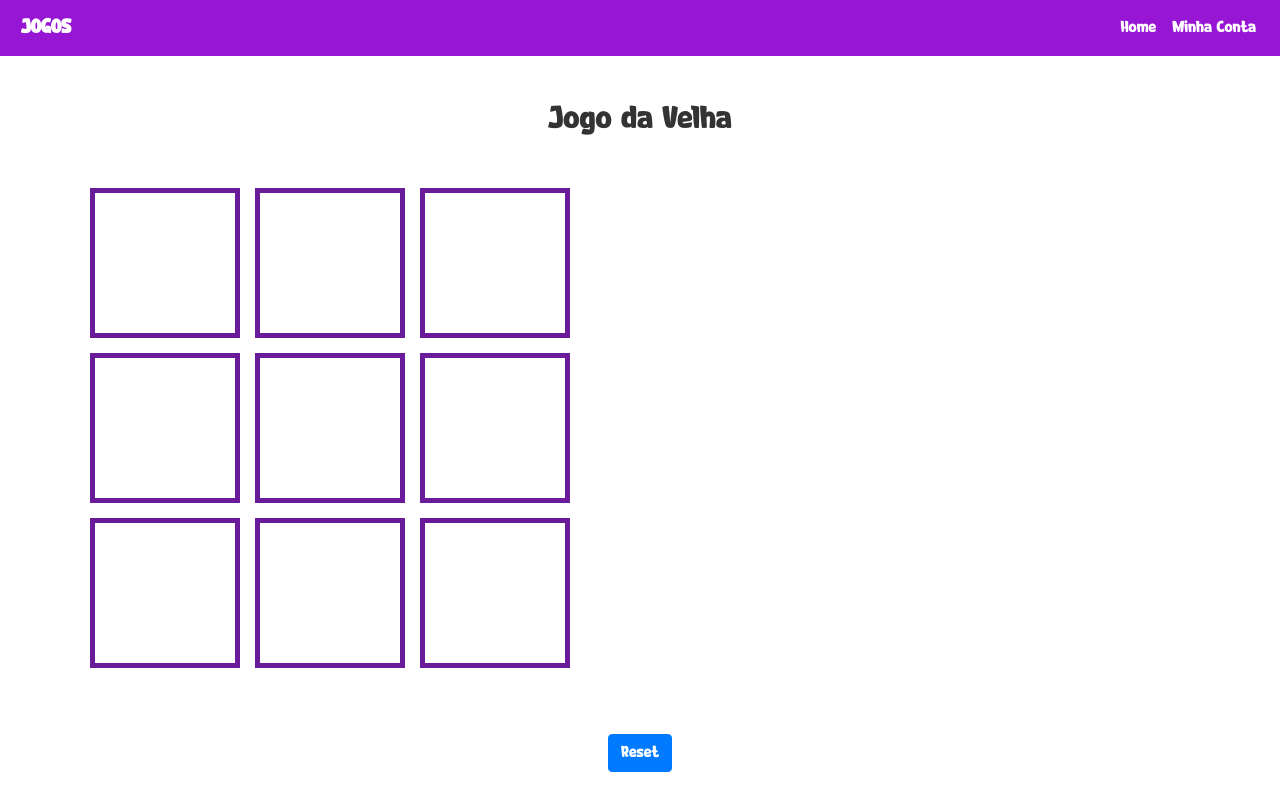
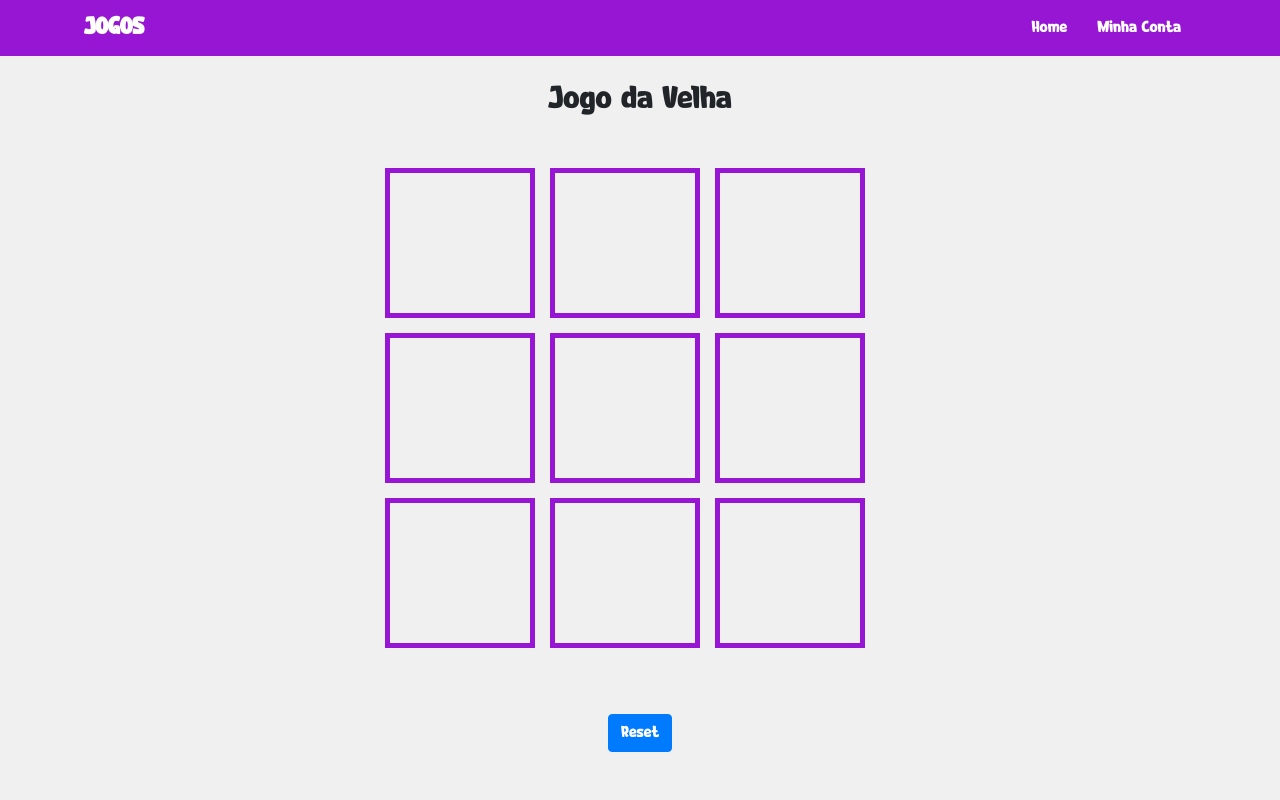
Before and after one commit to anavicentine/StartAI, a plain HTML site: page jogodavelha.html in a window 1280 px wide. Drawn offline with nearby package versions, Linux system fonts and the light colour scheme.

Commit message:
primeiro commit

```diff
--- a/jogodavelha.html
+++ b/jogodavelha.html
@@ -6,7 +6,7 @@
     <meta name="viewport" content="width=device-width, initial-scale=1.0">
     <title>Jogo da Velha</title>
     <link rel="stylesheet" href="https://stackpath.bootstrapcdn.com/bootstrap/4.5.2/css/bootstrap.min.css">
-    <link rel="stylesheet" href="style.css">
+    <link rel="stylesheet" href="stylevelha.css">
     <style>
 .container {
     text-align: center;
@@ -18,6 +18,7 @@
     grid-gap: 15px; /* Increased gap */
     margin: 50px auto; /* Center the game */
     align-items: center;
+    margin-left: 300px;
 }
 
 .cell {
@@ -28,27 +29,18 @@
     justify-content: center;
     font-size: 3rem; /* Increased font size */
     cursor: pointer;
-    border: 5px solid #6a1b9a; /* Increased border size */
+    border: 5px solid #9716D4; /* Increased border size */
 }
 
     </style>
 </head>
 <body>
-    <nav class="navbar navbar-expand-lg navbar-dark bg-purple">
-        <a class="navbar-brand" href="index.html">
-            <i class="fas fa-dice"></i> JOGOS
-        </a>
-        <button class="navbar-toggler" type="button" data-toggle="collapse" data-target="#navbarNav" aria-controls="navbarNav" aria-expanded="false" aria-label="Toggle navigation">
-            <span class="navbar-toggler-icon"></span>
-        </button>
-        <div class="collapse navbar-collapse" id="navbarNav">
-            <ul class="navbar-nav ml-auto">
-                <li class="nav-item">
-                    <a class="nav-link" href="index.html">Home</a>
-                </li>
-                <li class="nav-item">
-                    <a class="nav-link" href="#">Minha Conta</a>
-                </li>
+    <nav>
+        <div class="menu-container">
+            <div class="logo">JOGOS</div>
+            <ul class="menu">
+                <li><a href="index.html">Home</a></li>
+                <li><a href="#">Minha Conta</a></li>
             </ul>
         </div>
     </nav>
--- /dev/null
+++ b/startai.css
@@ -0,0 +1,54 @@
+@font-face {
+    font-family: 'Pong' ;
+    src: url('Pong-Game.ttf') format('opentype');
+    font-weight: normal;
+    font-size: normal;
+  }
+
+body {
+    font-family: 'Pong';
+    margin: 0;
+    background-color: #f0f0f0;
+  }
+
+  nav {
+    background-color: #9716D4;
+    padding: 10px 0;
+  }
+
+  .menu-container {
+    display: flex;
+    justify-content: space-between;
+    align-items: center;
+    width: 90%;
+    max-width: 1200px;
+    margin: 0 auto;
+  }
+
+  .logo {
+    color: white;
+    font-size: 24px;
+    font-weight: bold;
+    padding-left: 20px;
+  }
+
+  .menu {
+    list-style: none;
+    display: flex;
+    margin: 0;
+    padding-right: 20px;
+  }
+
+  .menu li {
+    margin: 0 15px;
+  }
+
+  .menu li a {
+    color: white;
+    text-decoration: none;
+    font-size: 16px;
+  }
+
+  .menu li a:hover {
+    text-decoration: underline;
+  }
--- a/style.css
+++ b/style.css
@@ -52,6 +52,7 @@ body{
   .game-item {
     background-color: #f0f0f0;
     border-radius: 8px;
+    border-color: #333;
     padding: 10px;
     margin: 10px 0;
     display: inline-block;
@@ -105,3 +106,9 @@ body{
     color: #333;
     margin-bottom: 10px;
   }
+
+hr {
+  border: none;  /* Remove a borda padrão */
+  height: 2px;   /* Define a altura da linha */
+  background-color: #333;  /* Cor de fundo da linha */
+}
--- /dev/null
+++ b/stylevelha.css
@@ -0,0 +1,58 @@
+@font-face {
+    font-family: 'Pong' ;
+    src: url('Pong-Game.ttf') format('opentype');
+    font-weight: normal;
+    font-size: normal;
+  }
+
+body {
+    font-family: 'Pong';
+    margin: 0;
+    background-color: #f0f0f0;
+  }
+
+  nav {
+    background-color: #9716D4;
+    padding: 10px 0;
+  }
+
+  .menu-container {
+    display: flex;
+    justify-content: space-between;
+    align-items: center;
+    width: 90%;
+    max-width: 1200px;
+    margin: 0 auto;
+  }
+
+  .logo {
+    color: white;
+    font-size: 24px;
+    font-weight: bold;
+    padding-left: 20px;
+  }
+
+  .menu {
+    list-style: none;
+    display: flex;
+    margin: 0;
+    padding-right: 20px;
+  }
+
+  .menu li {
+    margin: 0 15px;
+  }
+
+  .menu li a {
+    color: white;
+    text-decoration: none;
+    font-size: 16px;
+  }
+
+  .menu li a:hover {
+    text-decoration: underline;
+  }
+
+.board{
+    align-items: center;
+}
```
Also changed, not shown: index.html (+3 -1 lines), startai.html (added, +23 -0 lines).
